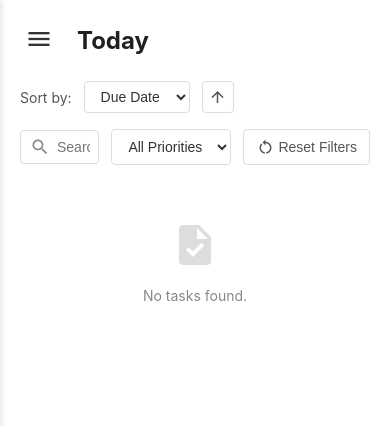
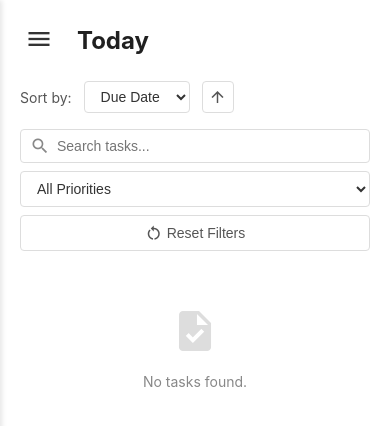
Before and after one commit to shazomii/awesome-todo, a website built with webpack: page src/template.html in a window 390 px wide. Built offline with nearby package versions, Linux system fonts and the light colour scheme.

Commit message:
fix: Open projects in a single click on mobile

```diff
--- a/src/handlers.js
+++ b/src/handlers.js
@@ -184,9 +184,13 @@ export function initializeEventListeners() {
             if (newActiveProject) {
                 appState.activeProject = newActiveProject;
                 appState.viewMode = "project";
-                renderAll(appState);
                 if (window.innerWidth <= 768) {
                     toggleSidebar();
+                    setTimeout(() => {
+                        renderAll(appState);
+                    }, 50);
+                } else {
+                    renderAll(appState);
                 }
             }
         }
--- a/src/styles.css
+++ b/src/styles.css
@@ -821,6 +821,7 @@ body {
     align-items: center;
     gap: 12px;
     margin-bottom: 16px;
+    flex-wrap: wrap;
 }
 
 .search-box {
@@ -851,6 +852,10 @@ body {
     border-color: #db4c3f;
 }
 
+.filter-options {
+    flex-shrink: 0;
+}
+
 .filter-options select {
     padding: 8px 12px;
     border: 1px solid #ddd;
@@ -877,6 +882,7 @@ body {
     color: #555;
     cursor: pointer;
     font-size: 14px;
+    flex-shrink: 0;
 }
 
 .reset-filters-btn:hover {
@@ -915,4 +921,27 @@ body {
         width: 100%;
         padding: 20px;
     }
+
+     .filter-controls {
+        flex-direction: column;
+        align-items: stretch;
+        gap: 8px;
+    }
+
+    .search-box {
+        max-width: none;
+    }
+
+    .filter-options {
+        width: 100%;
+    }
+
+    .filter-options select {
+        width: 100%;
+    }
+
+    .reset-filters-btn {
+        width: 100%;
+        justify-content: center;
+    }
 }
```
